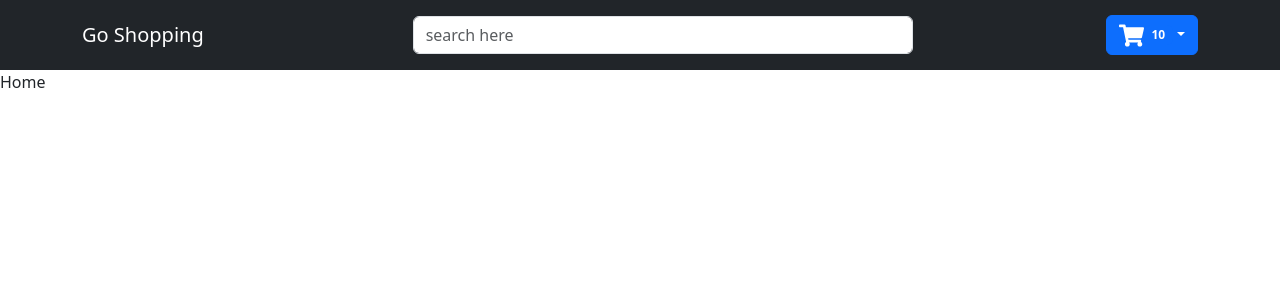
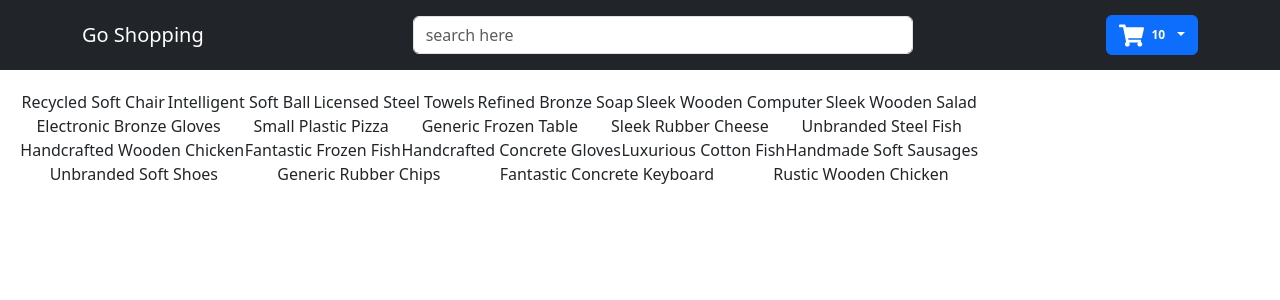
Before and after one commit to pranav-aimanathel/React_Shoppingcart, a React (Create React App) app: page / in a window 1280 px wide. Shown: the top 300 px of the page. Built offline with nearby package versions, Linux system fonts and the light colour scheme.

Commit message:
added context to home and gave a layout

```diff
--- a/package.json
+++ b/package.json
@@ -3,13 +3,16 @@
   "version": "0.1.0",
   "private": true,
   "dependencies": {
+    "@faker-js/faker": "^8.4.0",
     "@testing-library/jest-dom": "^5.17.0",
     "@testing-library/react": "^13.4.0",
     "@testing-library/user-event": "^13.5.0",
     "bootstrap": "^5.3.2",
+    "faker": "^6.6.6",
     "react": "^18.2.0",
     "react-bootstrap": "^2.10.0",
     "react-dom": "^18.2.0",
+    "react-icons": "^5.0.1",
     "react-router-dom": "^6.21.3",
     "react-scripts": "5.0.1",
     "web-vitals": "^2.1.4"
--- a/src/Components/Header.js
+++ b/src/Components/Header.js
@@ -16,7 +16,7 @@
                 placeholder="search here"/>
             </Navbar.Text>
             <Nav>
-              <Dropdown alignRight>
+              <Dropdown>
                 <Dropdown.Toggle>
                   <FaShoppingCart color="white" fontSize="25px" />
                   <Badge>{10}</Badge>
--- /dev/null
+++ b/src/Components/Home.css
@@ -0,0 +1,11 @@
+.home{
+    display: flex;
+}
+
+.productContainer {
+    display: flex;
+    width: 78%;
+    padding: 20px;
+    flex-wrap: wrap;
+    justify-content: space-around;
+}
--- a/src/Components/Home.js
+++ b/src/Components/Home.js
@@ -1,9 +1,22 @@
 import React from 'react'
+import { CartState} from "../context/Context"
+import SingleProduct from './SingleProduct';
+import './Home.css';
+
 
 const Home = () => {
+const { state: {products}, } = CartState();
+console.log(products);
+
   return (
-    <div>Home</div>
+    <div className='home'>
+      <div className='productContainer'>
+        {products.map((prod) => {
+          return <SingleProduct prod={prod} key={prod.id} />
+        })}
+      </div>
+    </div>
   )
 }
 
-export default Home
+export default Home;
--- /dev/null
+++ b/src/Components/SingleProduct.js
@@ -0,0 +1,9 @@
+import React from 'react'
+
+const SingleProduct = ({prod}) => {
+  return (
+    <div>{prod.name}</div>
+  )
+}
+
+export default SingleProduct
--- a/src/Context.js
+++ /dev/null
@@ -1,13 +0,0 @@
-import React, { createContext } from 'react'
-
-const Cart = createContext();
-
-const Context = ({children}) => {
-  return (
-    <Cart.Provider>
-        {children}
-    </Cart.Provider>
-  )
-}
-
-export default Context
--- /dev/null
+++ b/src/context/Context.js
@@ -0,0 +1,32 @@
+import React, { createContext, useContext, useReducer } from 'react'
+import {faker} from '@faker-js/faker'; //nope
+import { cartReducer } from './Reducer';
+
+const Cart = createContext();
+
+const Context = ({children}) => {
+
+  const Products = [...Array(20)].map(() => ({
+      id: faker.string.uuid(),
+      name: faker.commerce.productName(),
+      price: faker.commerce.price(),
+      image: faker.image.url(),
+      inStock: faker.helpers.arrayElement([0, 3, 5, 6, 7]),
+      fastDelivery: faker.datatype.boolean(),
+      ratings: faker.helpers.arrayElement([1, 2, 3, 4, 5]),
+  }));
+
+    const [state, dispatch] = useReducer(cartReducer, {
+      products: Products,
+      cart:[]
+    });
+
+
+  return <Cart.Provider value={{state, dispatch}}>{children}</Cart.Provider>
+};
+
+export default Context;
+
+export const CartState = () => {
+  return useContext(Cart)
+}
--- /dev/null
+++ b/src/context/Reducer.js
@@ -0,0 +1,6 @@
+export const cartReducer = (state, action) => {
+    switch (action.type) {
+        default:
+            return state;
+    }
+};
--- a/src/index.js
+++ b/src/index.js
@@ -4,7 +4,7 @@
 import App from './App';
 import reportWebVitals from './reportWebVitals';
 import 'bootstrap/dist/css/bootstrap.min.css';
-import Context from './Context';
+import Context from './context/Context';
 
 const root = ReactDOM.createRoot(document.getElementById('root'));
 root.render(
```
Also changed, not shown: 1 other file (tests, documents, lock files or other folders).
